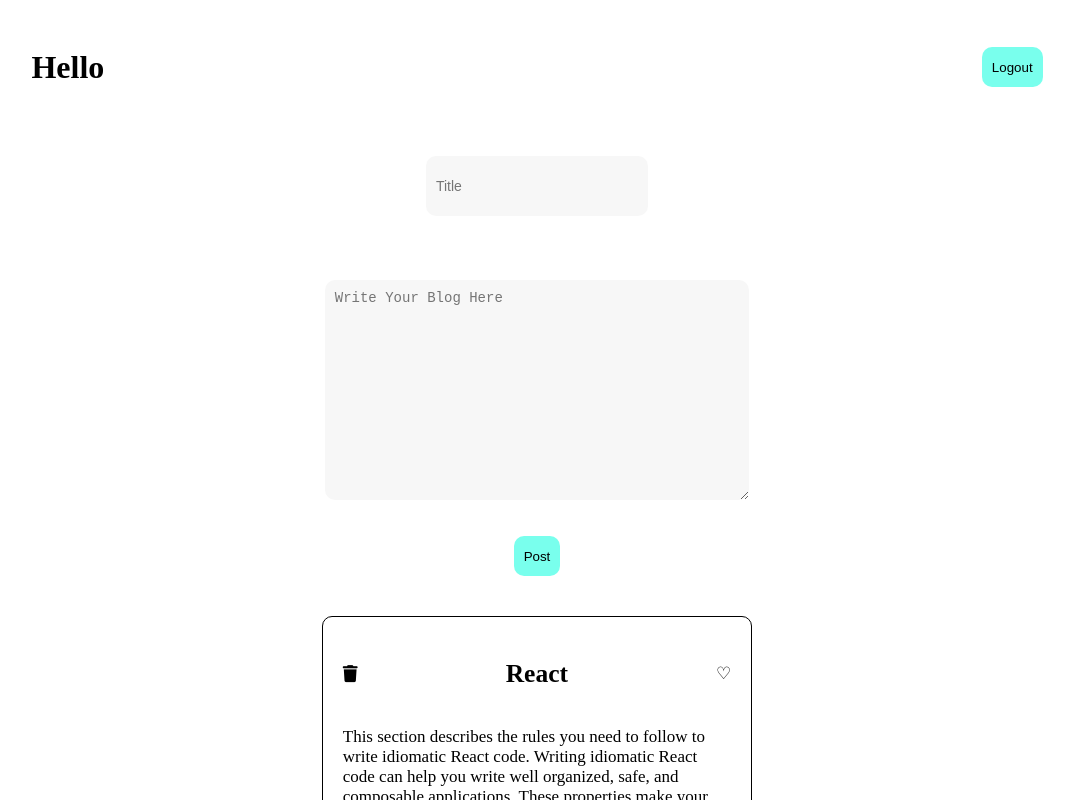
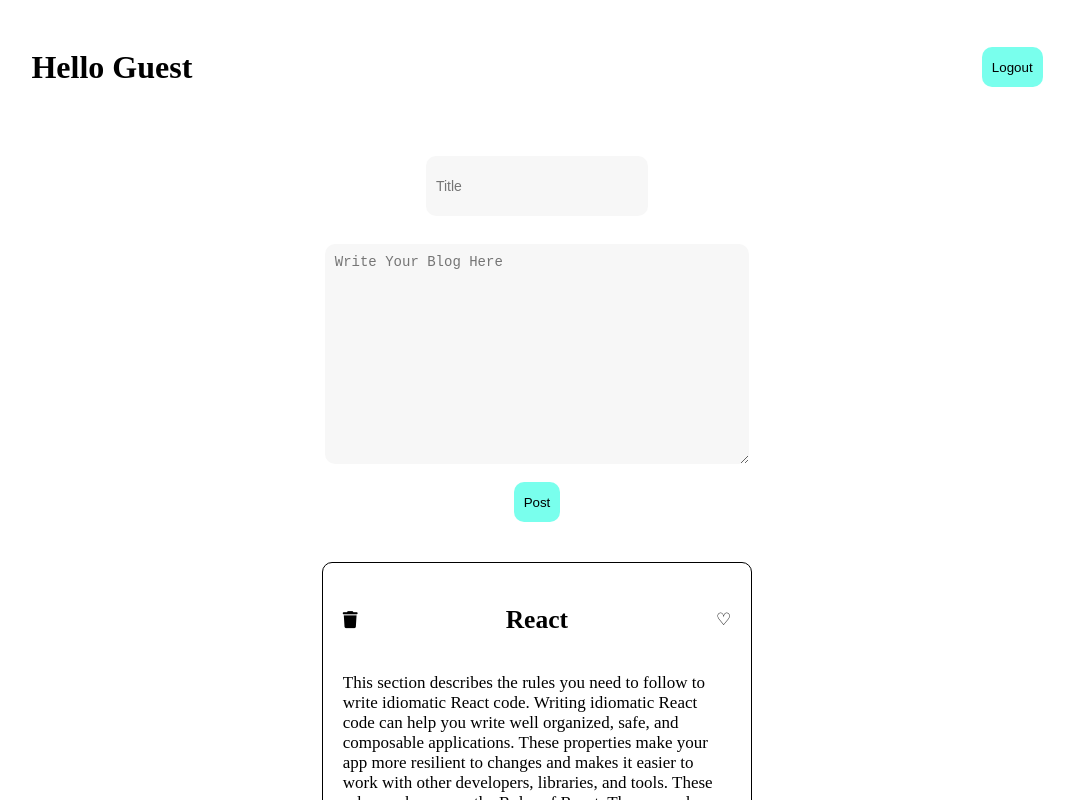
Before and after one commit to aarto27/blog, a React (Vite) app: page /blog in a window 1280 px wide. Shown: the top 800 px of the page, without its empty margins (103-1177 px from the left). Built offline with nearby package versions, Linux system fonts and the light colour scheme; data requests are answered from the project's data file.

Commit message:
loggedin user

```diff
--- a/src/App.jsx
+++ b/src/App.jsx
@@ -1,65 +1,20 @@
-import { useState, useEffect } from "react";
 import "./App.css";
 import Blog from "./Input/Blog";
 import SignUp from "./FrontPage/SignUp";
 import Login from "./FrontPage/Login";
 import { createBrowserRouter, RouterProvider } from "react-router-dom";
-import axios from "axios";
+import { useState } from "react";
 
 function App() {
-  const [blogData, setBlogData] = useState([]);
-  const [userData, setUserData] = useState([]);
+  const [currentUser, setCurrentUser] = useState(null);
 
-  const blog = async () => {
-    try {
-      const response = await axios.get("http://localhost:3000/blogs");
-      setBlogData(response.data);
-    } catch (error) {
-      console.error("Error fetching blog data:", error);
-    }
-  };
-  // console.log(blogData);
-  const user = async () => {
-    try {
-      const response = await axios.get("http://localhost:3000/user");
-      setUserData(response.data);
-    } catch (error) {
-      console.error("Error fetching user data:", error);
-    }
-  };
-  useEffect(() => {
-    blog();
-    user();
-  }, []);
-  // console.log(userData);
   const router = createBrowserRouter([
-    {
-      path: "/",
-      element: <SignUp />,
-    },
-    {
-      path: "/login",
-      element: <Login
-      userData={userData} setUserData={setUserData} />,
-    },
-    {
-      path: "/blog",
-      element: (
-        <Blog
-          blogData={blogData}
-          setBlogData={setBlogData}
-          userData={userData}
-          setUserData={setUserData}
-        />
-      ),
-    },
+    { path: "/", element: <SignUp /> },
+    { path: "/login", element: <Login setCurrentUser={setCurrentUser} /> },
+    { path: "/blog", element: <Blog currentUser={currentUser} /> },
   ]);
 
-  return (
-    <>
-      <RouterProvider router={router} />
-    </>
-  );
+  return <RouterProvider router={router} />;
 }
 
 export default App;
--- a/src/FrontPage/Login.jsx
+++ b/src/FrontPage/Login.jsx
@@ -1,21 +1,27 @@
 import React, { useState, useEffect } from "react";
 import "./Login.css";
-import { useNavigate,NavLink} from "react-router-dom";
+import { useNavigate, NavLink } from "react-router-dom";
+import axios from "axios";
 
-const Login = (props) => {
-  const {userData , setUserData } = props;
+const Login = ({ setCurrentUser }) => {
   const navigate = useNavigate();
-  const [formData, setFormData] = useState({
-    name: "",
-    password: "",
-  });
+  const [userData, setUserData] = useState([]);
+  const [formData, setFormData] = useState({ name: "", password: "" });
 
-
-console.log("userData====>",userData);
+  useEffect(() => {
+    const fetchUsers = async () => {
+      try {
+        const res = await axios.get("http://localhost:3000/user");
+        setUserData(res.data);
+      } catch (err) {
+        console.error("Error fetching users:", err);
+      }
+    };
+    fetchUsers();
+  }, []);
 
   const handleClick = (e) => {
     e.preventDefault();
-
     const userExists = userData.find(
       (user) =>
         user.name.toLowerCase().trim() === formData.name.toLowerCase().trim() &&
@@ -24,11 +30,13 @@
 
     if (userExists) {
       alert("Login successful!");
+      setCurrentUser(userExists);
       navigate("/blog");
-      setFormData({ name: "", password: "" });
     } else {
       alert("Invalid username or password.");
     }
+
+    setFormData({ name: "", password: "" });
   };
 
   return (
@@ -49,14 +57,14 @@
           type="password"
           name="password"
           value={formData.password}
-          onChange={(e) =>
-            setFormData({ ...formData, password: e.target.value })
-          }
+          onChange={(e) => setFormData({ ...formData, password: e.target.value })}
           required
         />
         <br />
         <button type="submit">Login</button>
-        <p>Don't have an account<NavLink to="/">Sign Up</NavLink></p>
+        <p>
+          Don't have an account? <NavLink to="/">Sign Up</NavLink>
+        </p>
       </form>
     </div>
   );
--- a/src/Header.jsx
+++ b/src/Header.jsx
@@ -1,33 +1,19 @@
-import axios from "axios";
-import React, { useState, useEffect } from "react";
+import React from "react";
 import { useNavigate } from "react-router-dom";
 
-const Header = () => {
+const Header = ({ currentUser }) => {
   const navigate = useNavigate();
-  const [user, setUser] = useState([]);
-
-  // useEffect(() => {
-  //   const fetchData = async (id) => {
-  //     try {
-  //       const response = await axios.get(`http://localhost:3000/user/${id}`);
-  //       setUser(response.data);
-  //     } catch (error) {
-  //       console.error("Error fetching user data:", error);
-  //     }
-  //   };
-  //   fetchData();
-  // }, []);
 
   const handleLogout = () => {
     navigate("/login");
   };
+
+
   return (
-    <>
-      <div className="Header">
-        <h1>Hello {user.name}</h1>
-        <button onClick={handleLogout}>Logout</button>
-      </div>
-    </>
+    <div className="Header">
+      <h1>Hello {currentUser?.name || "Guest"}</h1>
+      <button onClick={handleLogout}>Logout</button>
+    </div>
   );
 };
 
--- a/src/Input/Blog.jsx
+++ b/src/Input/Blog.jsx
@@ -1,20 +1,28 @@
-import React, { useState, useEffect, useRef } from "react";
+import React, { useState, useEffect } from "react";
 import BlogPost from "../Content/BlogPost";
 import axios from "axios";
 import Header from "../Header";
-import './Blog.css'
+import "./Blog.css";
 
+const Blog = ({ currentUser }) => {
+  const [blogData, setBlogData] = useState([]);
+  const [blog, setBlog] = useState({ title: "", content: "" });
 
-const Blog = (props) => {
-  const {blogData , setBlogData, userData , setUserData} = props;
-  const [blog, setBlog] = useState({ title: "", content: "" });
-  const isFirstRender = useRef(true);
-
-  console.log(blogData);
+  useEffect(() => {
+    const fetchBlogs = async () => {
+      try {
+        const response = await axios.get("http://localhost:3000/blogs");
+        setBlogData(response.data);
+      } catch (error) {
+        console.error("Error fetching blog data:", error);
+      }
+    };
+    fetchBlogs();
+  }, []);
 
   const handlePost = async (e) => {
     e.preventDefault();
-    if (blog.title.trim() === "" || blog.content.trim() === "") return;
+    if (!blog.title.trim() || !blog.content.trim()) return;
 
     try {
       const response = await axios.post("http://localhost:3000/blogs", blog);
@@ -24,11 +32,10 @@
       console.error("Error posting blog:", error);
     }
   };
-
-
+console.log("blog===>",currentUser);
   return (
     <div className="blog">
-      <Header />
+      <Header currentUser={currentUser} />
       <form onSubmit={handlePost}>
         <input
           type="text"
@@ -37,8 +44,6 @@
           value={blog.title}
           onChange={(e) => setBlog({ ...blog, title: e.target.value })}
         />
-        <br />
-        <br />
         <br />
         <textarea
           placeholder="Write Your Blog Here"
@@ -49,10 +54,11 @@
           onChange={(e) => setBlog({ ...blog, content: e.target.value })}
         ></textarea>
         <br />
-        <br />
-        <button type="submit" id="post">Post</button>
+        <button type="submit" id="post">
+          Post
+        </button>
       </form>
-      <BlogPost  posts={blogData}  setBlog={setBlogData}/>
+      <BlogPost posts={blogData} setBlog={setBlogData} />
     </div>
   );
 };
```
